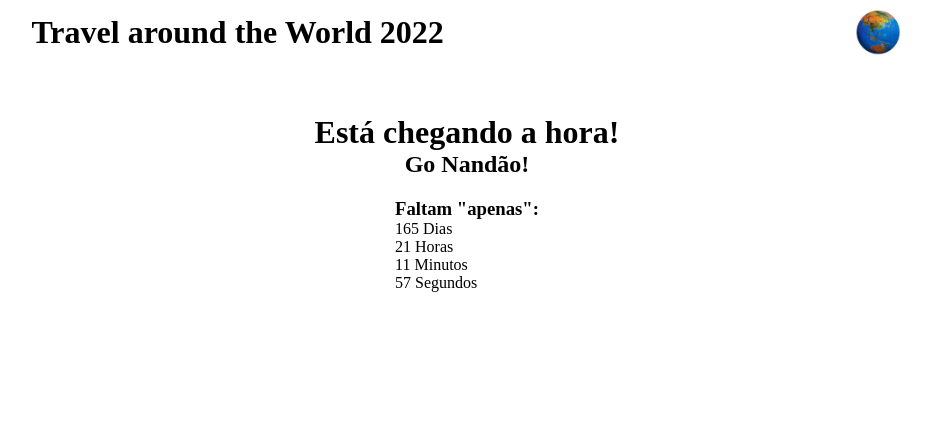
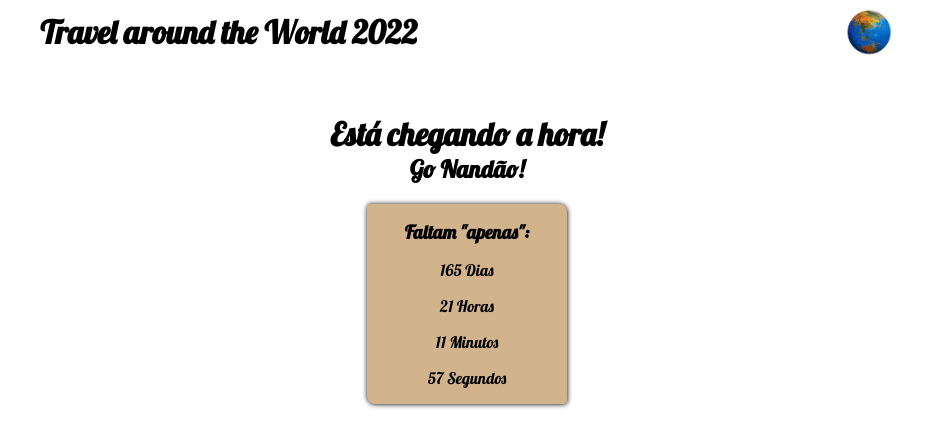
Before and after one commit to HenriqueBaetaLeite/gonandao, a plain HTML site: page index.html in a window 1280 px wide. Shown: the whole page, without its empty margins (173-1104 px from the left). Drawn offline with Linux system fonts and the light colour scheme.

Commit message:
add box around the section

```diff
--- a/index.html
+++ b/index.html
@@ -3,6 +3,9 @@
   <head>
     <meta charset="UTF-8" />
     <meta name="viewport" content="width=device-width, initial-scale=1.0" />
+    <link rel="preconnect" href="https://fonts.googleapis.com" />
+    <link rel="preconnect" href="https://fonts.gstatic.com" crossorigin />
+    <link href="https://fonts.googleapis.com/css2?family=Lobster&display=swap" rel="stylesheet" />
     <link rel="stylesheet" href="style.css" />
     <title>Go Nandão!</title>
   </head>
--- a/style.css
+++ b/style.css
@@ -7,13 +7,13 @@
 body {
   /* background-image: url('globe.jpeg'); */
   background-size: contain;
+  font-family: 'Lobster', cursive;
 }
 
 header {
   display: flex;
   justify-content: space-around;
   align-items: center;
-  /* background-color: tan; */
   height: 4rem;
 }
 
@@ -27,6 +27,15 @@ main {
 
 section {
   margin-top: 20px;
+  background-color: tan;
+  display: flex;
+  justify-content: space-evenly;
+  flex-direction: column;
+  align-items: center;
+  width: 200px;
+  height: 200px;
+  border-radius: 4px 8px;
+  box-shadow: .3px .3px 5px;
 }
 
 .globe {
```
